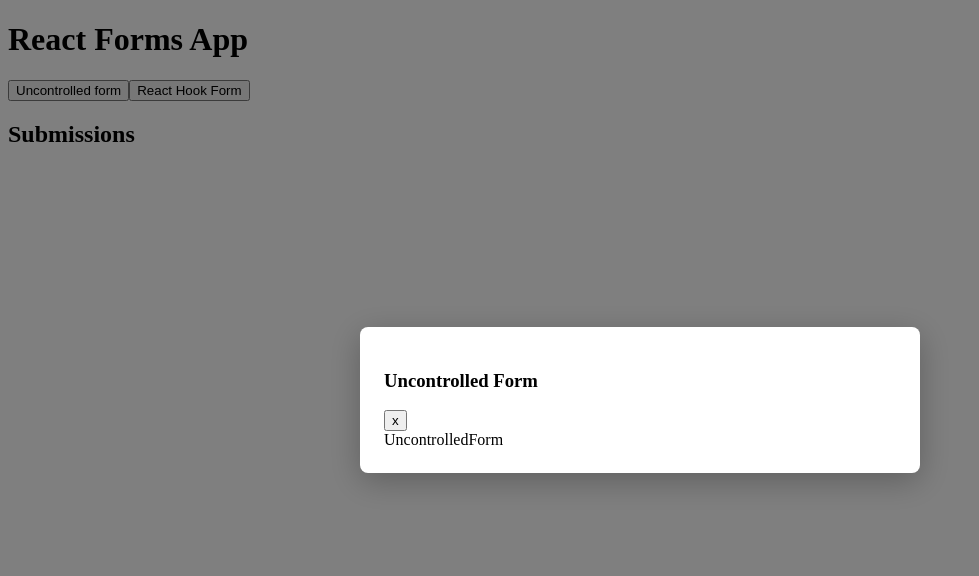
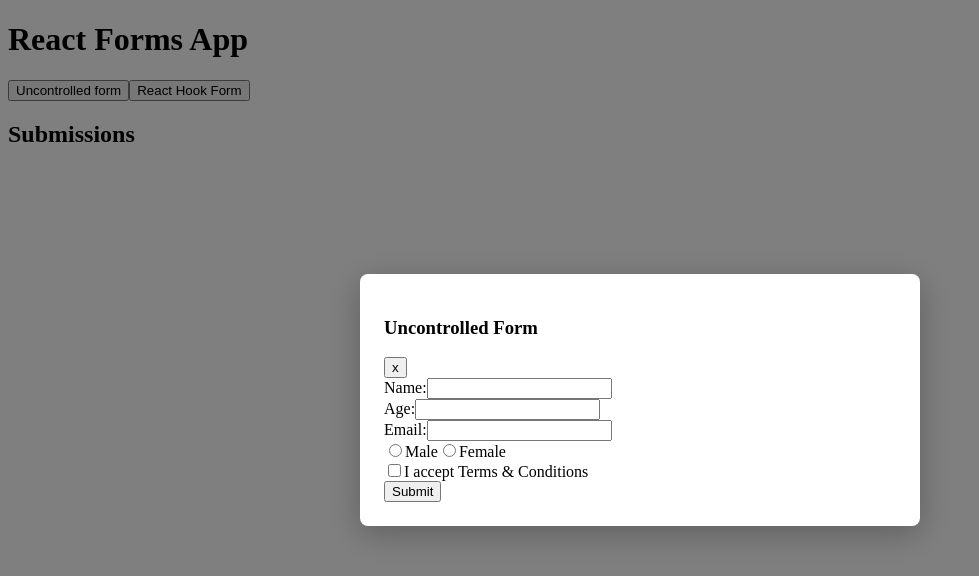
Before and after one commit to ann-sm/rs-react-app, a React (Vite) app: page / in a window 1280 px wide. Both pictures are taken after a click on the button "Uncontrolled form". Shown: the top 576 px of the page, without its empty margins (0-979 px from the left). Built offline with nearby package versions, Linux system fonts and the light colour scheme.

Commit message:
feat: add basic uncontrolled form

```diff
--- a/src/components/Forms/UncontrolledForm/UncontrolledForm.tsx
+++ b/src/components/Forms/UncontrolledForm/UncontrolledForm.tsx
@@ -1,5 +1,66 @@
+import { useRef, type SubmitEvent } from 'react';
+import {
+  addSubmission,
+  type SubmitedData,
+} from '../../../store/submissionsSlice';
+import { useAppDispatch } from '../../../store/hooks';
+import { store } from '../../../store/store';
+
 const UncontrolledForm = () => {
-  return <div>UncontrolledForm</div>;
+  const formRef = useRef<HTMLFormElement>(null);
+  const dispatch = useAppDispatch();
+
+  const handleSubmit = (event: SubmitEvent) => {
+    event.preventDefault();
+
+    const formData = new FormData(formRef.current!);
+    const rawData = {
+      name: formData.get('name') as string,
+      age: parseInt(formData.get('age') as string),
+      email: formData.get('email') as string,
+      gender: formData.get('gender') as string,
+      termsAccepted: formData.get('termsAccepted') === 'on',
+    };
+
+    const submission = {
+      ...rawData,
+      submittedAt: new Date().toISOString(),
+      isNew: true,
+    } as SubmitedData;
+
+    dispatch(addSubmission(submission));
+    console.log(store.getState());
+  };
+
+  return (
+    <form ref={formRef} onSubmit={handleSubmit} className="form">
+      <div className="form-group">
+        <label htmlFor="name">Name:</label>
+        <input type="text" id="name" name="name" />
+      </div>
+      <div className="form-group">
+        <label htmlFor="age">Age:</label>
+        <input type="number" id="age" name="age" />
+      </div>
+      <div className="form-group">
+        <label htmlFor="email">Email:</label>
+        <input type="email" id="email" name="email" />
+      </div>
+      <div className="form-group">
+        <input type="radio" id="male" value="male" name="gender" />
+        <label htmlFor="male">Male</label>
+        <input type="radio" id="female" value="female" name="gender" />
+        <label htmlFor="female">Female</label>
+      </div>
+      <div className="form-group">
+        <label htmlFor="termsAccepted">
+          <input id="termsAccepted" type="checkbox" name="termsAccepted" />I
+          accept Terms & Conditions
+        </label>
+      </div>
+      <button type="submit">Submit</button>
+    </form>
+  );
 };
 
 export default UncontrolledForm;
--- a/src/components/Modal/Modal.tsx
+++ b/src/components/Modal/Modal.tsx
@@ -1,4 +1,4 @@
-import { useEffect, type ReactNode } from 'react';
+import { useEffect, useRef, type MouseEvent, type ReactNode } from 'react';
 import { createPortal } from 'react-dom';
 import './Modal.css';
 
@@ -9,6 +9,14 @@ interface ModalProps {
 }
 
 const Modal = ({ children, isOpen, onClose }: ModalProps) => {
+  const backdropRef = useRef<HTMLDivElement>(null);
+
+  const handleBackdropClick = (event: MouseEvent) => {
+    if (event.target === backdropRef.current) {
+      onClose();
+    }
+  };
+
   useEffect(() => {
     if (!isOpen) return;
 
@@ -24,8 +32,10 @@ const Modal = ({ children, isOpen, onClose }: ModalProps) => {
   if (!isOpen) return null;
 
   return createPortal(
-    <div className="backdrop" onClick={onClose}>
-      <div className="modal">{children}</div>
+    <div className="backdrop" ref={backdropRef} onClick={handleBackdropClick}>
+      <div role="dialog" className="modal">
+        {children}
+      </div>
     </div>,
     document.body
   );
--- a/src/main.tsx
+++ b/src/main.tsx
@@ -2,9 +2,13 @@ import { StrictMode } from 'react';
 import { createRoot } from 'react-dom/client';
 import './index.css';
 import App from './App.tsx';
+import { Provider } from 'react-redux';
+import { store } from './store/store.ts';
 
 createRoot(document.getElementById('root')!).render(
   <StrictMode>
-    <App />
+    <Provider store={store}>
+      <App />
+    </Provider>
   </StrictMode>
 );
--- a/src/store/submissionsSlice.ts
+++ b/src/store/submissionsSlice.ts
@@ -1,20 +1,20 @@
 import { createSlice, type PayloadAction } from '@reduxjs/toolkit';
 
-interface submitedData {
-  id: string;
-  type: 'Uncontrolled' | 'RHF';
+export interface SubmitedData {
+  // id: string;
   name: string;
   age: number;
   email: string;
   gender: string;
-  acceptedTerms: boolean;
-  imageBase64: string;
-  country: string;
-  submittedAt: number;
+  termsAccepted: boolean;
+  // imageBase64: string;
+  // country: string;
+  submittedAt: string;
+  isNew: boolean;
 }
 
 interface SubmissionsState {
-  submissions: submitedData[];
+  submissions: SubmitedData[];
 }
 
 const initialState: SubmissionsState = {
@@ -25,7 +25,7 @@ export const submissionsSlice = createSlice({
   name: 'submissionsSlice',
   initialState,
   reducers: {
-    addSubmission: (state, action: PayloadAction<submitedData>) => {
+    addSubmission: (state, action: PayloadAction<SubmitedData>) => {
       state.submissions.push(action.payload);
     },
   },
```
